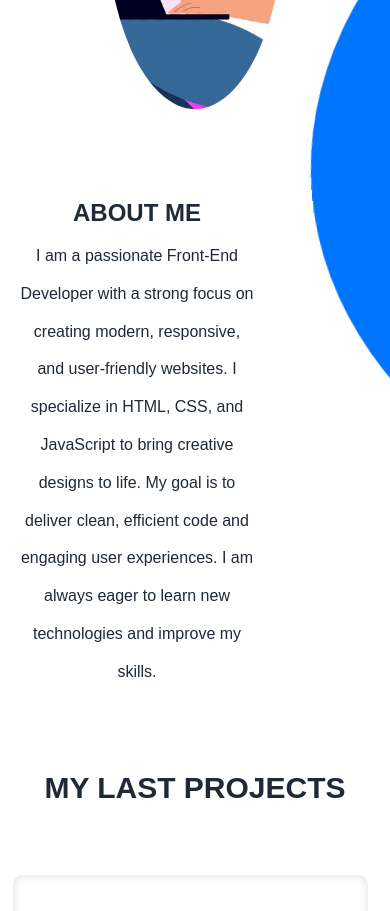
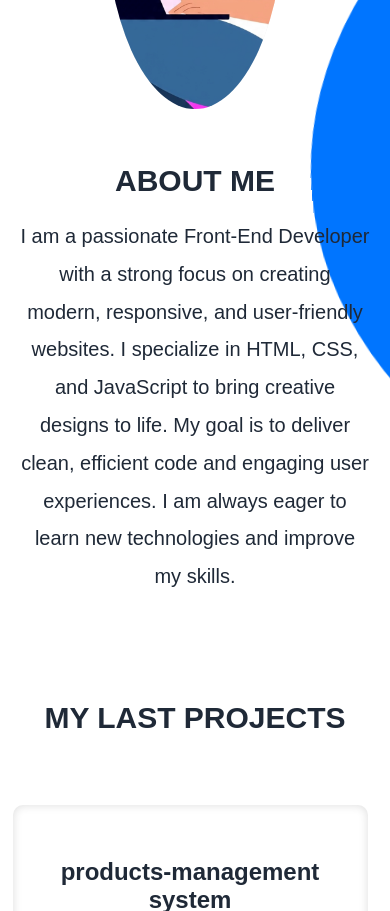
Before and after one commit to ahmedhanymokhtar2011/ahmed-hany-s-protfolio, a plain HTML site: page index.html in a window 390 px wide. Shown: the part 700-1611 px from the top of the page. Drawn offline with Linux system fonts and the light colour scheme.

```diff
--- a/css files/style.css
+++ b/css files/style.css
@@ -506,11 +506,21 @@ width: 130px; }
     padding: 40px 20px;
     color: #1f2937;
 }
-.info {
-  display: flex;
+  .info {
+    display: flex;
     flex-direction: column;
+    justify-content: center;
     align-items: center;
     text-align: center;
+    max-width: 100% !important;   /* خليها تاخد العرض كله */
+    margin: 20px auto;            /* وسطها أفقياً */
+  }
+
+  .info h2,
+  .info p {
+    text-align: center;
+    margin: 5px 0;
+  }
 }
 
 .section-title {
@@ -556,8 +566,6 @@ width: 130px; }
     color: #555;
 }
 
-}
-
 /* شاشات الموبايل الصغيرة (عرض أقل من 576px) */
 @media (max-width: 576px) {
   /* القائمة */
@@ -583,14 +591,22 @@ width: 130px; }
   }
 
   /* الـ oo */
-  .info h2 {
-    font-size: 24px !important;
-  }
-  .info p {
-    font-size: 16px;
+  .info {
+    display: flex;
+    flex-direction: column;
+    justify-content: center;
+    align-items: center;
+    text-align: center;
+    max-width: 100% !important;   /* خليها تاخد العرض كله */
+    margin: 20px auto;            /* وسطها أفقياً */
   }
 
-  /* الكروت */
+  .info h2,
+  .info p {
+    text-align: center;
+    margin: 5px 0;
+  }
+}  /* الكروت */
   .projects-list {
     grid-template-columns: 1fr;
   }
@@ -608,8 +624,6 @@ width: 130px; }
     margin: 5px;
     font-size: 14px;
   }
-}
-
 
 
  /*end of codes*/
```
